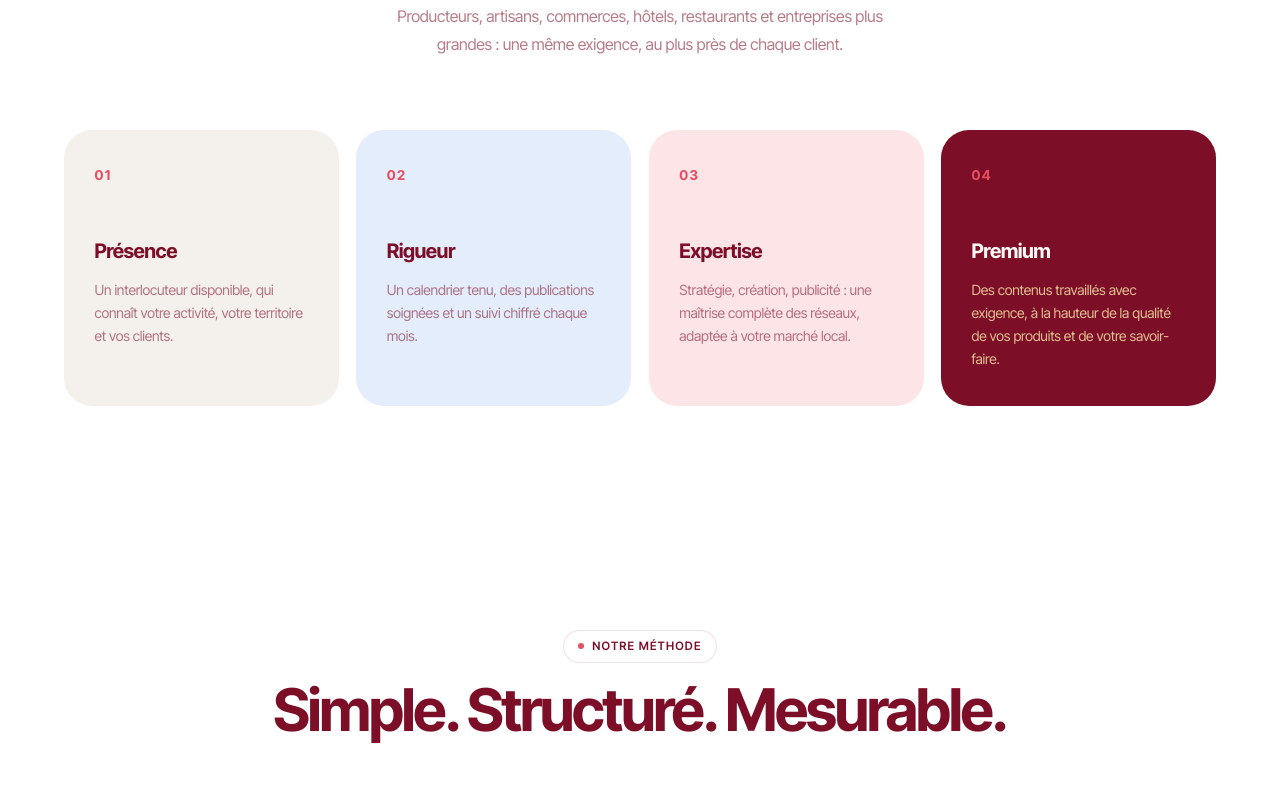
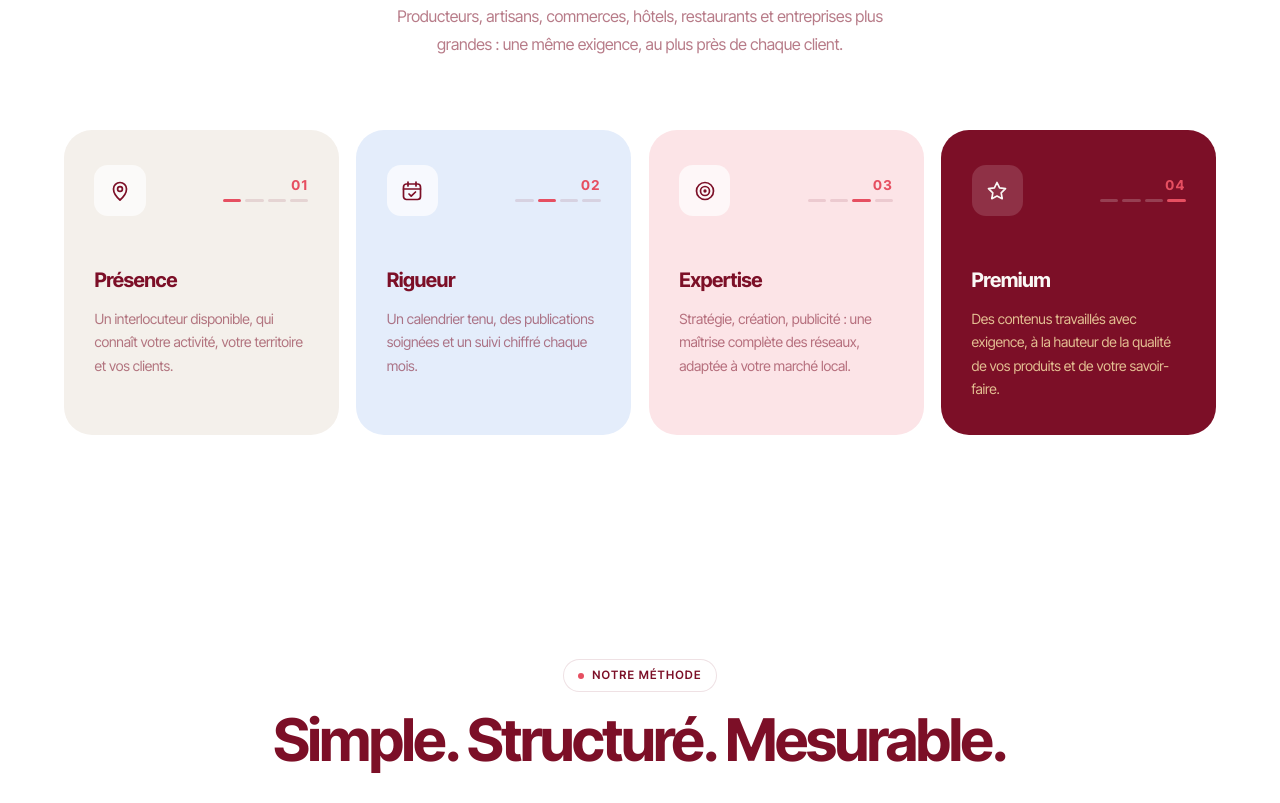
Before and after one commit to Prestacomm/siteprestacomm, a plain HTML site: page index.html in a window 1280 px wide. Shown: the part 4357-5160 px from the top of the page. Drawn offline with nearby package versions, Linux system fonts and the light colour scheme.

Commit message:
Valeurs : icône + repère 1/4 à la place du simple numéro
Co-Authored-By: Claude Sonnet 5.5 <noreply@anthropic.com>
Claude-Session: https://claude.ai/code/session_014v5vY8RnSsSQnNDbwVV83m

```diff
--- a/index.html
+++ b/index.html
@@ -1158,8 +1158,17 @@
     .v-card:nth-child(4) { background: var(--fg); }
     .v-card:nth-child(4) .s-title { color: var(--bg); }
     .v-card:nth-child(4) .s-text { color: rgba(253,234,173,0.8); }
-    .v-card:nth-child(4) .v-num { color: var(--gold); }
-    .v-num { display: block; font-weight: 700; font-size: 0.85rem; letter-spacing: 0.1em; color: var(--gold); margin-bottom: 3rem; }
+    .v-card:nth-child(4) .v-ico { background: rgba(255,255,255,0.14); color: var(--bg); }
+    .v-card:nth-child(4) .v-bars i { background: rgba(255,255,255,0.2); }
+    .v-card:nth-child(4) .v-bars i.on { background: var(--gold); }
+    .v-top { display: flex; align-items: center; justify-content: space-between; gap: 0.75rem; margin-bottom: 3rem; }
+    .v-ico { width: 3.2rem; height: 3.2rem; flex: none; border-radius: 14px; background: rgba(255,255,255,0.7); color: var(--fg); display: flex; align-items: center; justify-content: center; }
+    .v-ico svg { width: 1.5rem; height: 1.5rem; fill: none; stroke: currentColor; stroke-width: 1.7; stroke-linecap: round; stroke-linejoin: round; }
+    .v-mark { display: flex; flex-direction: column; align-items: flex-end; gap: 0.45rem; }
+    .v-mark b { font-weight: 700; font-size: 0.85rem; letter-spacing: 0.1em; color: var(--gold); line-height: 1; }
+    .v-bars { display: flex; gap: 4px; }
+    .v-bars i { display: block; width: 1.15rem; height: 3px; border-radius: 2px; background: rgba(124,15,39,0.12); transition: background 0.3s; }
+    .v-bars i.on { background: var(--gold); }
     @media (max-width: 900px) { .values-grid { grid-template-columns: 1fr 1fr; } }
     @media (max-width: 600px) { .values-grid { grid-template-columns: 1fr; } }
 
@@ -1511,10 +1520,10 @@
       <p class="sec-sub" style="margin:0 auto;">Producteurs, artisans, commerces, hôtels, restaurants et entreprises plus grandes : une même exigence, au plus près de chaque client.</p>
     </div>
     <div class="values-grid">
-      <div class="v-card reveal"><span class="v-num">01</span><h3 class="s-title">Présence</h3><p class="s-text">Un interlocuteur disponible, qui connaît votre activité, votre territoire et vos clients.</p></div>
-      <div class="v-card reveal"><span class="v-num">02</span><h3 class="s-title">Rigueur</h3><p class="s-text">Un calendrier tenu, des publications soignées et un suivi chiffré chaque mois.</p></div>
-      <div class="v-card reveal"><span class="v-num">03</span><h3 class="s-title">Expertise</h3><p class="s-text">Stratégie, création, publicité : une maîtrise complète des réseaux, adaptée à votre marché local.</p></div>
-      <div class="v-card reveal"><span class="v-num">04</span><h3 class="s-title">Premium</h3><p class="s-text">Des contenus travaillés avec exigence, à la hauteur de la qualité de vos produits et de votre savoir-faire.</p></div>
+      <div class="v-card reveal"><div class="v-top"><span class="v-ico"><svg viewBox="0 0 24 24" aria-hidden="true"><path d="M12 21s-6.5-5.6-6.5-11a6.5 6.5 0 0 1 13 0c0 5.4-6.5 11-6.5 11z"/><circle cx="12" cy="10" r="2.4"/></svg></span><span class="v-mark"><b>01</b><span class="v-bars" aria-hidden="true"><i class="on"></i><i></i><i></i><i></i></span></span></div><h3 class="s-title">Présence</h3><p class="s-text">Un interlocuteur disponible, qui connaît votre activité, votre territoire et vos clients.</p></div>
+      <div class="v-card reveal"><div class="v-top"><span class="v-ico"><svg viewBox="0 0 24 24" aria-hidden="true"><rect x="3.5" y="5" width="17" height="15.5" rx="3"/><path d="M8 3v4M16 3v4M3.5 10h17M9 15l2.2 2.2L15.5 13"/></svg></span><span class="v-mark"><b>02</b><span class="v-bars" aria-hidden="true"><i></i><i class="on"></i><i></i><i></i></span></span></div><h3 class="s-title">Rigueur</h3><p class="s-text">Un calendrier tenu, des publications soignées et un suivi chiffré chaque mois.</p></div>
+      <div class="v-card reveal"><div class="v-top"><span class="v-ico"><svg viewBox="0 0 24 24" aria-hidden="true"><circle cx="12" cy="12" r="8.5"/><circle cx="12" cy="12" r="4.5"/><circle cx="12" cy="12" r="0.8"/></svg></span><span class="v-mark"><b>03</b><span class="v-bars" aria-hidden="true"><i></i><i></i><i class="on"></i><i></i></span></span></div><h3 class="s-title">Expertise</h3><p class="s-text">Stratégie, création, publicité : une maîtrise complète des réseaux, adaptée à votre marché local.</p></div>
+      <div class="v-card reveal"><div class="v-top"><span class="v-ico"><svg viewBox="0 0 24 24" aria-hidden="true"><path d="M12 3.5l2.6 5.4 5.9.8-4.3 4.1 1 5.9L12 17l-5.2 2.7 1-5.9L3.5 9.7l5.9-.8z"/></svg></span><span class="v-mark"><b>04</b><span class="v-bars" aria-hidden="true"><i></i><i></i><i></i><i class="on"></i></span></span></div><h3 class="s-title">Premium</h3><p class="s-text">Des contenus travaillés avec exigence, à la hauteur de la qualité de vos produits et de votre savoir-faire.</p></div>
     </div>
   </div>
 </section>
```
